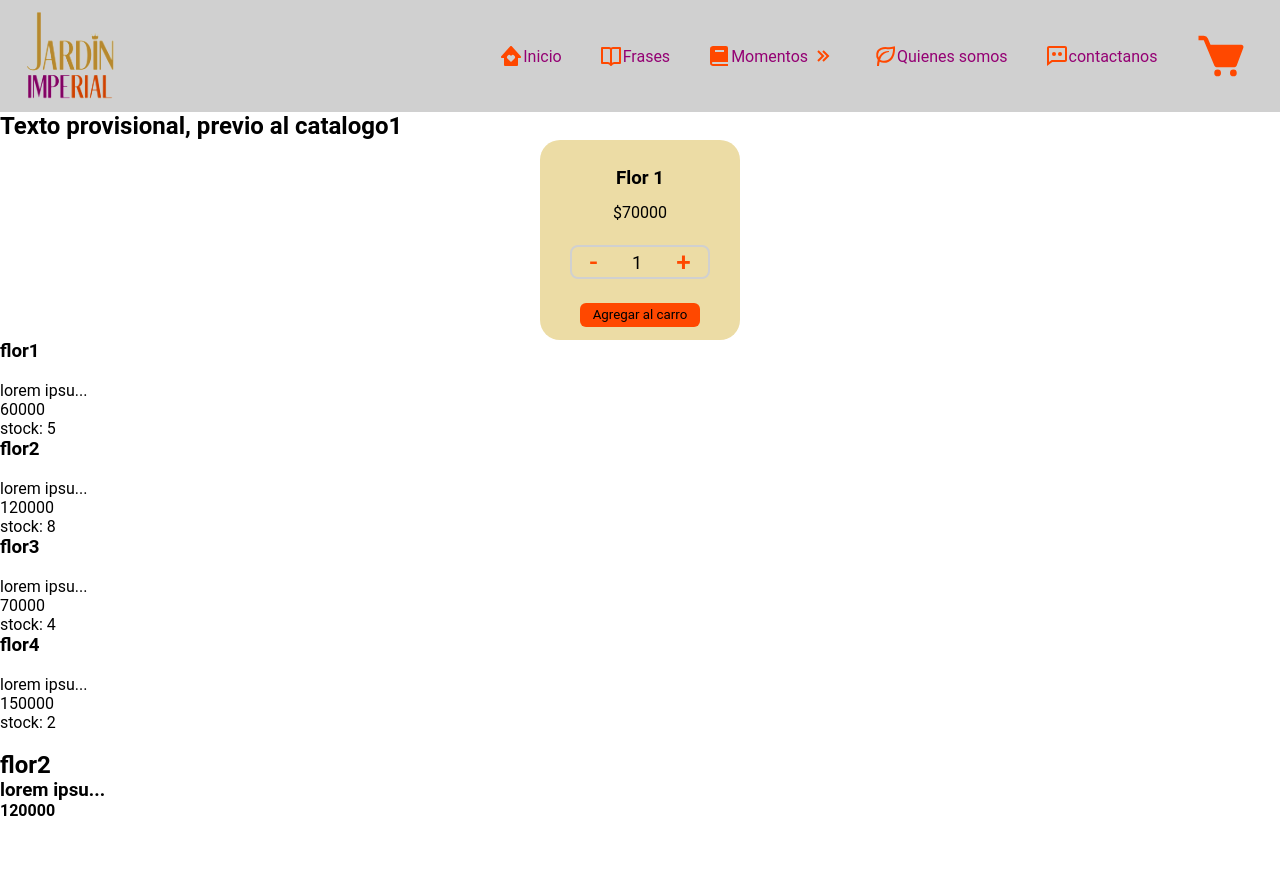
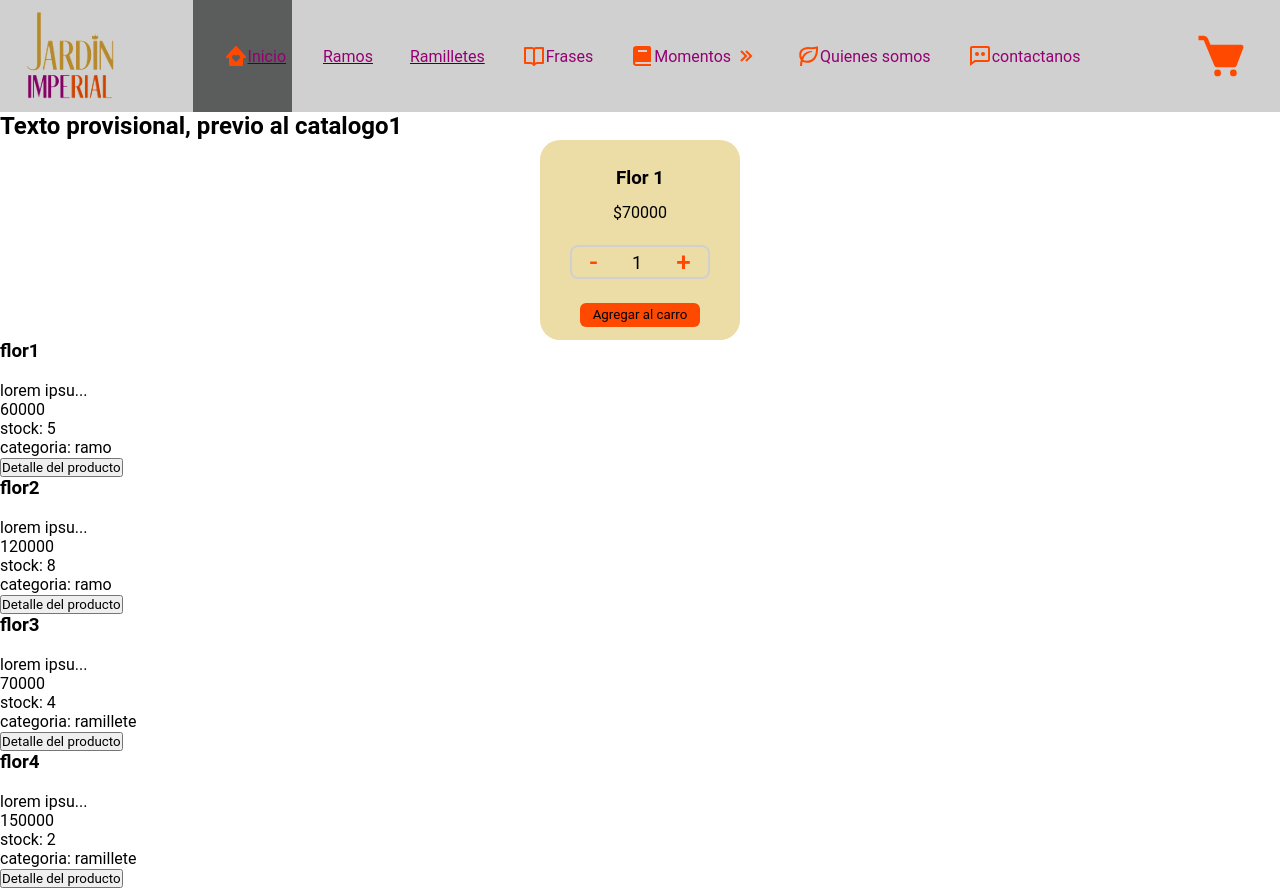
Before and after one commit to danielguaro/ReactCoderHouse, a React (Create React App) app: page / in a window 1280 px wide. Before the commit the page ends 820 px from the top, so only its background shows below. Built offline with nearby package versions, Linux system fonts and the light colour scheme.

Commit message:
entrega poco parcial  Proyecto Final

```diff
--- a/package.json
+++ b/package.json
@@ -8,6 +8,7 @@
     "@testing-library/user-event": "^13.5.0",
     "react": "^18.1.0",
     "react-dom": "^18.1.0",
+    "react-router-dom": "^6.3.0",
     "react-scripts": "5.0.1",
     "web-vitals": "^2.1.4"
   },
--- a/src/App.js
+++ b/src/App.js
@@ -1,5 +1,9 @@
 import './App.css';
 
+import { BrowserRouter, Navigate, Route, Routes } from 'react-router-dom';
+
+import Cart from './components/Cart/Cart';
+import Error from './components/CompError/Error';
 import ItemDetailContainer from './components/ItemDetailContainer/ItemDetailContainer';
 import ItemListContainer from './components/ItemListContainer/ItemListContainer';
 import { NavBar } from './components/NavBar/NavBar';
@@ -8,11 +12,25 @@ function App() {
 	const mensajeProvisional = 'Texto provisional, previo al catalogo1 ';
 
 	return (
-		<>
+		<BrowserRouter>
 			<NavBar />
-			<ItemListContainer mensaje={mensajeProvisional} />
-			<ItemDetailContainer />
-		</>
+			<Routes>
+				<Route
+					index
+					path="/"
+					element={<ItemListContainer mensaje={mensajeProvisional} />}
+				/>
+				<Route
+					path="/categoria/:cagetoriaId"
+					element={<ItemListContainer mensaje={mensajeProvisional} />}
+				/>
+				<Route path="/detalle/:id" element={<ItemDetailContainer />} />
+				<Route path="/cart" element={<Cart />} />
+				<Route path="/error" element={<Error />} />
+				{/* Por si viene una ruta cualquiera, con el Navigate puedo redirigir el enrutado a un lugar puntual */}
+				<Route path="*" element={<Navigate to="/error" />} />
+			</Routes>
+		</BrowserRouter>
 	);
 }
 
--- /dev/null
+++ b/src/components/Cart/Cart.js
@@ -0,0 +1,5 @@
+const Cart = () => {
+	return <div>Cart</div>;
+};
+
+export default Cart;
--- a/src/components/CartWidget/CartWidget.js
+++ b/src/components/CartWidget/CartWidget.js
@@ -4,7 +4,7 @@ const CartWidget = () => {
 	return (
 		<>
 			<li className="menu_item">
-				<a href="./cart.html" className="menu_link">
+				<a href="" className="menu_link">
 					<img src={cart} alt="Carro" className="menu_img_cart" />
 				</a>
 			</li>
--- /dev/null
+++ b/src/components/CompError/Error.js
@@ -0,0 +1,9 @@
+const Error = () => {
+	return (
+		<>
+			<h1>Error de petición</h1>
+		</>
+	);
+};
+
+export default Error;
--- a/src/components/Item/Item.js
+++ b/src/components/Item/Item.js
@@ -1,3 +1,5 @@
+import { Link } from 'react-router-dom';
+
 const Item = ({ producto }) => {
 	return (
 		<>
@@ -7,6 +9,11 @@ const Item = ({ producto }) => {
 				<p>{producto.description}</p>
 				<p>{producto.price}</p>
 				<p>stock: {producto.stock}</p>
+				<p>categoria: {producto.category}</p>
+				{/* Para implementar de forma dinamica el ingreso cada producto */}
+				<Link to={`/detalle/${producto.id}`}>
+					<button> Detalle del producto</button>
+				</Link>
 			</div>
 		</>
 	);
--- a/src/components/ItemDetailContainer/ItemDetailContainer.js
+++ b/src/components/ItemDetailContainer/ItemDetailContainer.js
@@ -2,12 +2,18 @@ import { useEffect, useState } from 'react';
 
 import ItemDetail from '../ItemDetail/ItemDetail';
 import { getFetch } from '../getFetch/getFetch';
+import { useParams } from 'react-router-dom';
 
 const ItemDetailContainer = () => {
 	const [producto, setProducto] = useState({});
 	const [loading, setLoading] = useState(true);
+
+	// Para quitar el hardCoding que va en el fetch('2'), implementando un hook(useParams) de react router DOM, con un destructuring
+	const { id } = useParams();
+	console.log(id); // el id del elemento
+
 	useEffect(() => {
-		getFetch('2')
+		getFetch(id)
 			.then((resp) => {
 				console.log('blabla', resp);
 				return setProducto(resp);
--- a/src/components/ItemListContainer/ItemListContainer.js
+++ b/src/components/ItemListContainer/ItemListContainer.js
@@ -5,6 +5,7 @@ import Item from '../Item/Item';
 import { ItemCount } from '../ItemCount/ItemCount';
 import ItemList from '../ItemList/ItemList';
 import { getFetch } from '../getFetch/getFetch';
+import { useParams } from 'react-router-dom';
 
 const ItemListContainer = ({ mensaje }) => {
 	// useState para la persistencia de data de los productos que se importarán
@@ -12,7 +13,25 @@ const ItemListContainer = ({ mensaje }) => {
 	// Implementación de un loading
 	const [loading, setloading] = useState(true);
 
+	// Ver si si me sirve
+	const { cagetoriaId } = useParams();
+	console.log(cagetoriaId);
+
 	useEffect(() => {
+		if (cagetoriaId) {
+			getFetch()
+				.then((resp) => {
+					setProductos(
+						resp.filter((producto) => producto.category === cagetoriaId)
+					);
+				})
+				.catch((err) => {
+					console.log(err);
+				})
+				.finally(() => {
+					setloading(false);
+				});
+		} else {
 			getFetch()
 				.then((resp) => {
 					setProductos(resp);
@@ -23,7 +42,8 @@ const ItemListContainer = ({ mensaje }) => {
 				.finally(() => {
 					setloading(false);
 				});
-	}, [productos]);
+		}
+	}, [productos, cagetoriaId]);
 
 	const stock = 10;
 	const initial = 1; // Valor inicial
--- a/src/components/NavBar/NavBar.js
+++ b/src/components/NavBar/NavBar.js
@@ -1,4 +1,6 @@
 import './styleNavBar.css';
+
+import { Link, NavLink } from 'react-router-dom';
 
 import CartWidget from '../CartWidget/CartWidget';
 import arrowHoriz from '../../assets/images/arrowHoriz.svg';
@@ -13,16 +15,46 @@ export const NavBar = () => {
 		<>
 			<nav className="menu">
 				<section className="menu_container">
-					<a href="./home.html">
+					<NavLink to="/">
+						<a href="">
 							<div className="image_nav"></div>
 						</a>
+					</NavLink>
 					<ul className="menu_links">
+						<NavLink
+							to="/"
+							// para cambiar el color cuando estoy en el y cuando no, a traves de un destructuring
+							className={({ isActive }) => (isActive ? 'color1' : 'color2')}
+						>
 							<li className="menu_item">
-							<a href="./home.html" className="menu_link">
+								<a href="" className="menu_link">
 									<img src={home} alt="home" className="menu_img" />
 									Inicio
 								</a>
 							</li>
+						</NavLink>
+						<NavLink
+							to="/categoria/ramo"
+							className={({ isActive }) => (isActive ? 'color1' : 'color2')}
+						>
+							<li className="menu_item">
+								<a href="" className="menu_link">
+									<img src="./" alt="" className="menu_img" />
+									Ramos
+								</a>
+							</li>
+						</NavLink>
+						<NavLink
+							to="/categoria/ramillete"
+							className={({ isActive }) => (isActive ? 'color1' : 'color2')}
+						>
+							<li className="menu_item">
+								<a href="" className="menu_link">
+									<img src="./" alt="" className="menu_img" />
+									Ramilletes
+								</a>
+							</li>
+						</NavLink>
 						<li className="menu_item">
 							<a href="./frases.html" className="menu_link">
 								<img src={frase} alt="Carro" className="menu_img" />
@@ -74,8 +106,10 @@ export const NavBar = () => {
 								contactanos
 							</a>
 						</li>
+					</ul>
+					<Link to="/cart">
 						<CartWidget />
-					</ul>
+					</Link>
 					<div className="menu_desplegable">
 						<img
 							src="./assets/desplegable.svg"
--- a/src/components/NavBar/styleNavBar.css
+++ b/src/components/NavBar/styleNavBar.css
@@ -40,6 +40,14 @@ header {
 .menu {
 	background: var(--light-grey);
 	height: 14vh;
+}
+
+.color1 {
+	background: var(--medium-grey);
+}
+
+.color2 {
+	background: var(--light-grey);
 }
 
 .menu_container {
--- a/src/components/getFetch/getFetch.js
+++ b/src/components/getFetch/getFetch.js
@@ -6,6 +6,7 @@ const productos = [
 		stock: 5,
 		price: 60000,
 		pictureUrl: '',
+		category: 'ramo',
 	},
 	{
 		id: '2',
@@ -14,6 +15,7 @@ const productos = [
 		stock: 8,
 		price: 120000,
 		pictureUrl: '',
+		category: 'ramo',
 	},
 	{
 		id: '3',
@@ -22,6 +24,7 @@ const productos = [
 		stock: 4,
 		price: 70000,
 		pictureUrl: '',
+		category: 'ramillete',
 	},
 	{
 		id: '4',
@@ -30,6 +33,7 @@ const productos = [
 		stock: 2,
 		price: 150000,
 		pictureUrl: '',
+		category: 'ramillete',
 	},
 ];
 
```
Also changed, not shown: 1 other file (tests, documents, lock files or other folders). Lines whose indentation alone changed are shown as unchanged.
